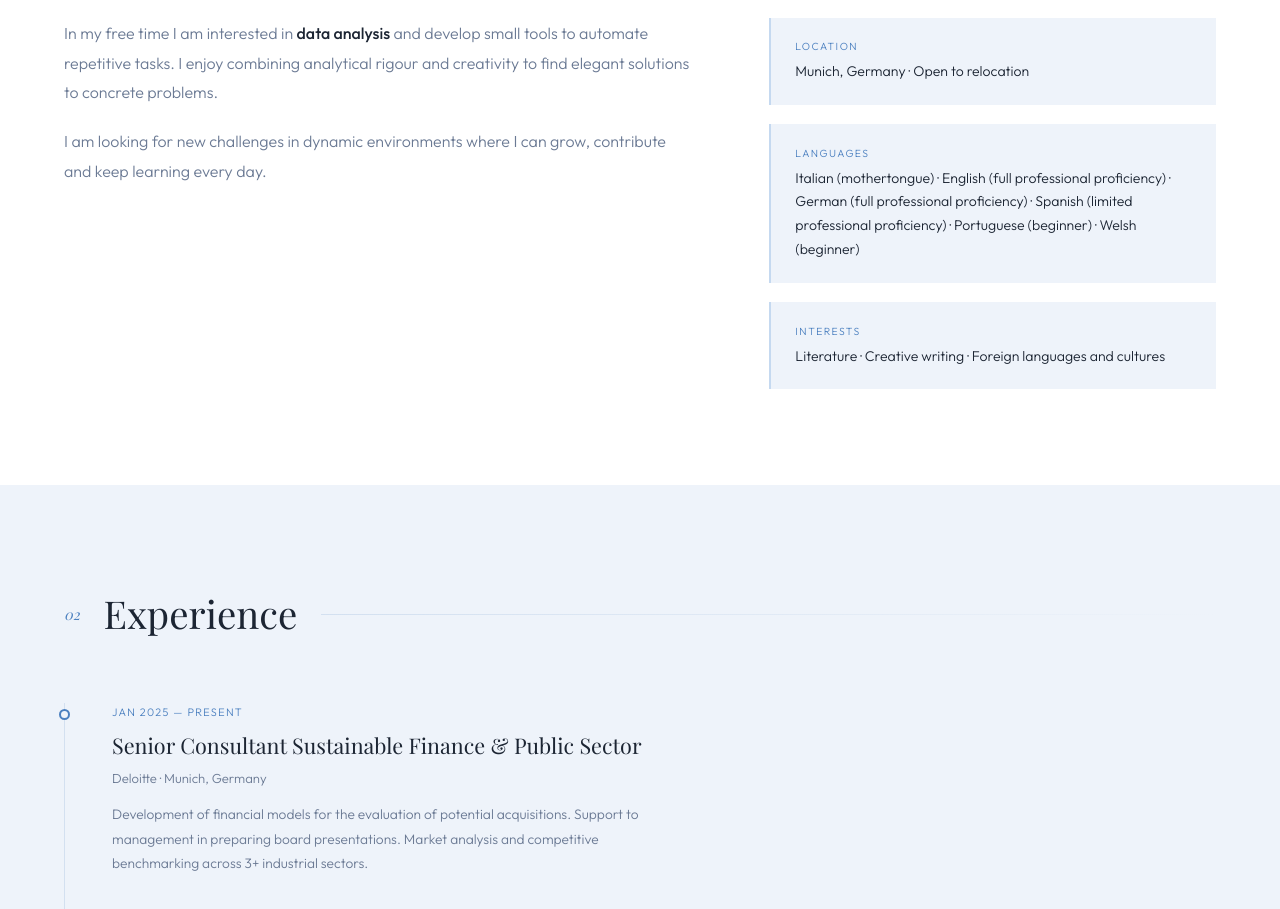
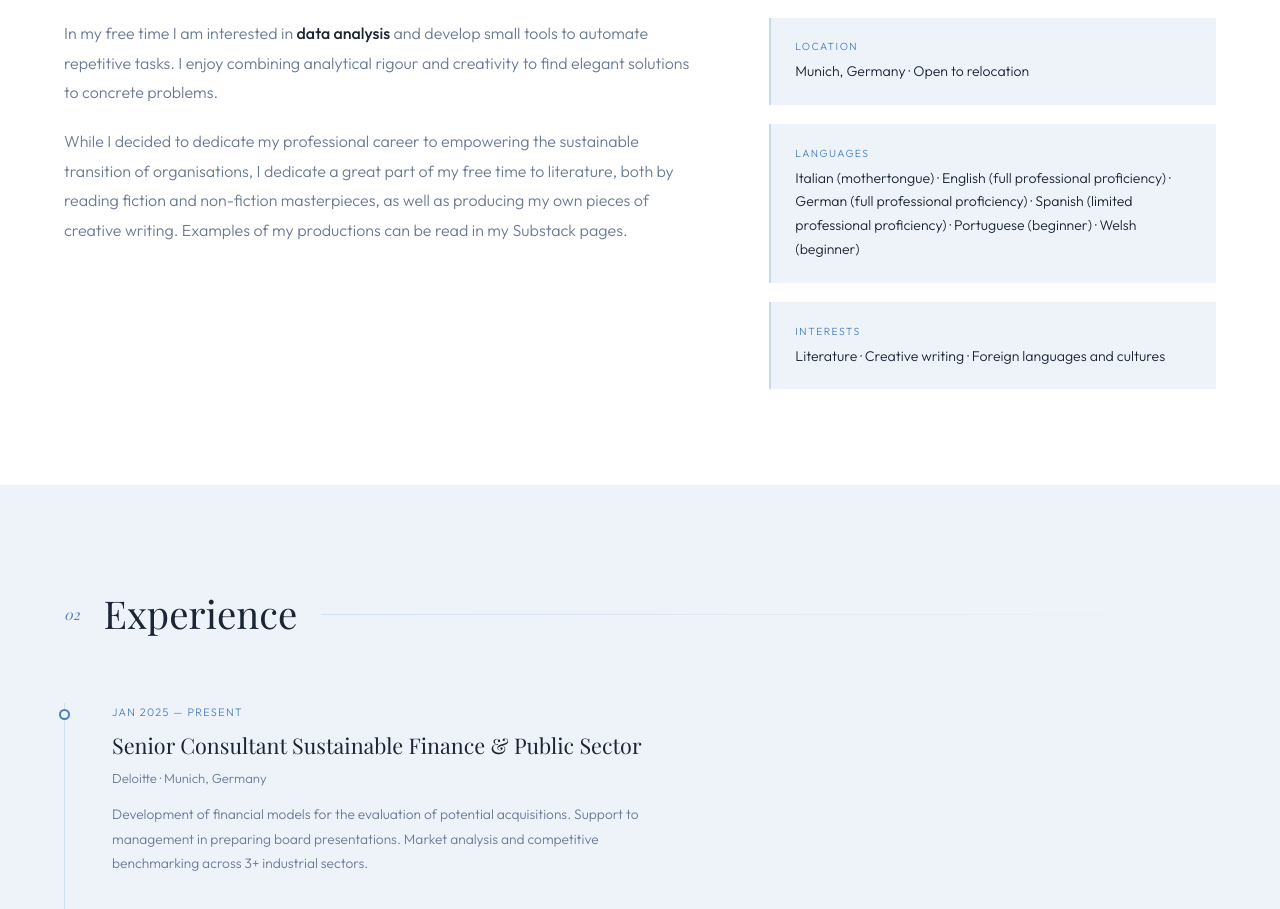
Before and after one commit to andreamili37/andreamili.github.io, a React (Vite) app: page / in a window 1280 px wide. Shown: the part 1106-2015 px from the top of the page. Built offline with nearby package versions, Linux system fonts and the light colour scheme; a web font is replaced by a local one.

Commit message:
add description

```diff
--- a/src/content.js
+++ b/src/content.js
@@ -201,7 +201,7 @@ export const content = {
       paragraphs: [
         "I am an <strong>ESG and Sustainability Expert</strong> with a strong passion for data and building models that turn complex numbers into clear decisions. I have gained experience in M&A, company valuation and strategic planning.",
         "In my free time I am interested in <strong>data analysis</strong> and develop small tools to automate repetitive tasks. I enjoy combining analytical rigour and creativity to find elegant solutions to concrete problems.",
-        "I am looking for new challenges in dynamic environments where I can grow, contribute and keep learning every day.",
+        "While I decided to dedicate my professional career to empowering the sustainable transition of organisations, I dedicate a great part of my free time to literature, both by reading fiction and non-fiction masterpieces, as well as producing my own pieces of creative writing. Examples of my productions can be read in my Substack pages.",
       ],
       facts: [
         { label: "Availability", value: "Immediate · Full-time" },
```
